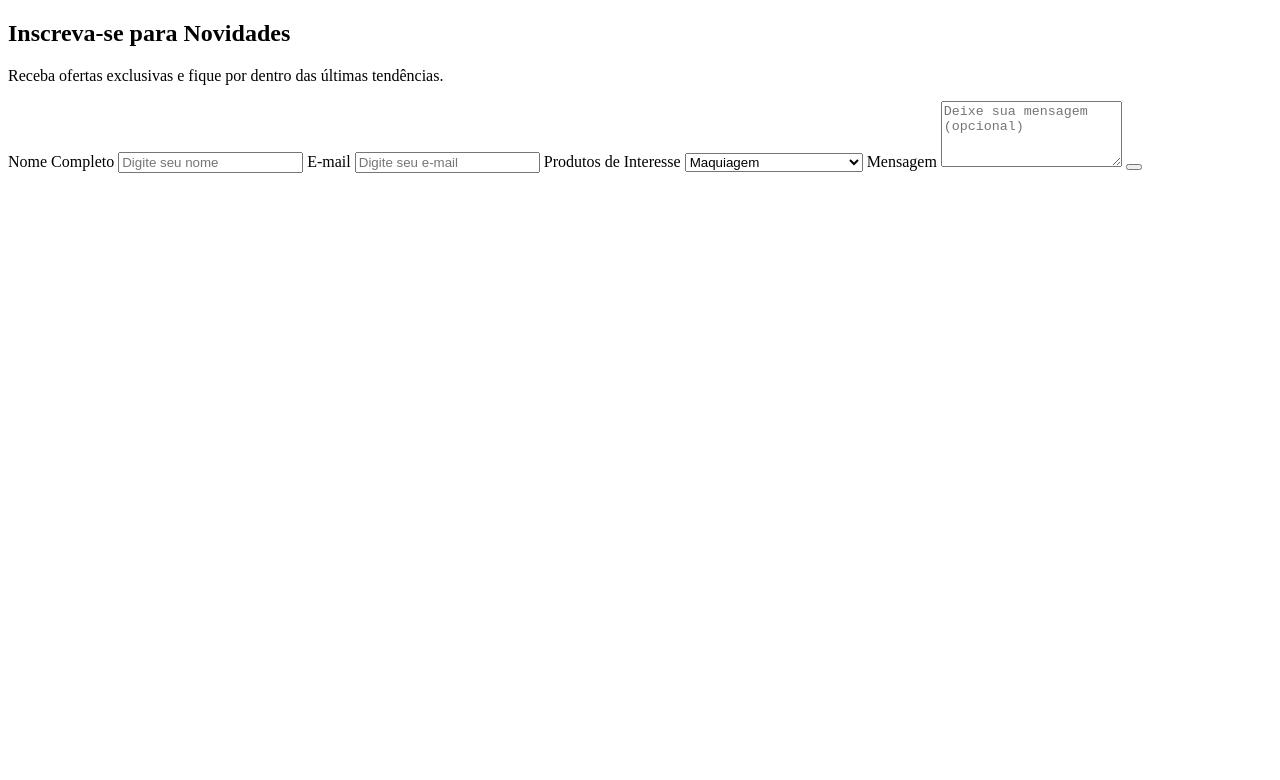
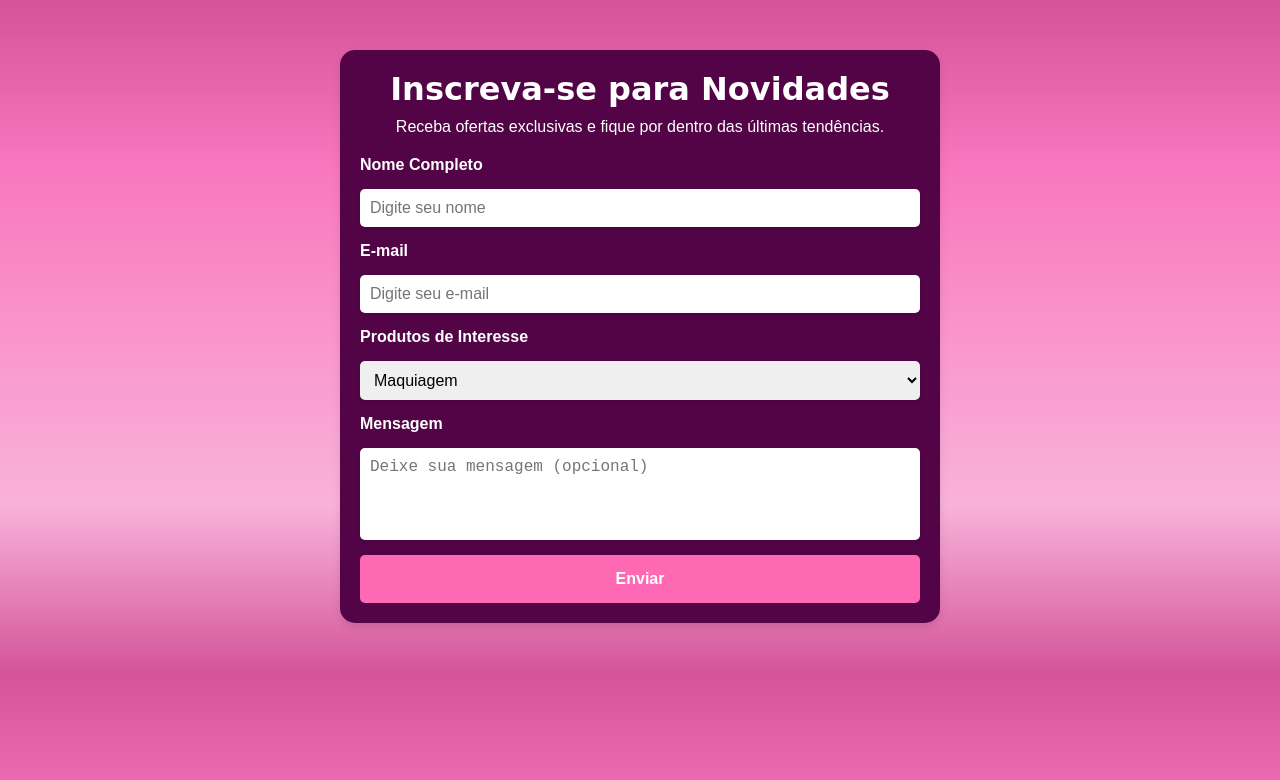
Before and after one commit to AntonioDev23/Primeiro-Projeto-Solo, a plain HTML site: page links/ins.html in a window 1280 px wide. Drawn offline with Linux system fonts and the light colour scheme.

Commit message:
form completo

```diff
--- /dev/null
+++ b/links/estilos/ins.css
@@ -0,0 +1,93 @@
+@charset "UTF-8";
+
+:root {
+  --cor-1: #d4549a;
+  --cor-2: #ff69b4;
+  --cor-3: #fa1f0b;
+  --cor-4: #666;
+  --cor-5: #520447;
+}
+
+* {
+  margin: 0;
+  padding: 0;
+  box-sizing: border-box;
+}
+
+body {
+    font-family: Arial, Helvetica, sans-serif;
+    background: linear-gradient(to bottom, #d4549a, #f877be, #fa95cc,#f8b2d9,#d4549a);
+    color: #333;
+    margin: 0px;
+    padding: 0px;
+}
+
+.formulario-inscricao {
+    max-width: 600px;
+    margin: 50px auto;
+    padding: 20px;
+    background-color: var(--cor-5);
+    color: white;
+    border-radius: 15px;
+    box-shadow: 0 4px 8px rgba(0, 0, 0, 0.1);
+    text-align: center;
+}
+
+.formulario-inscricao h2 {
+    margin-bottom: 10px;
+    font-size: 2rem;
+    font-family: 'Pacifico', cursive;
+}
+
+.formulario-inscricao p {
+    font-size: 1rem;
+    margin-bottom: 20px;
+}
+
+.form {
+    display: flex;
+    flex-direction: column;
+    gap: 15px;
+}
+
+.form label {
+    font-size: 1rem;
+    font-weight: bold;
+    text-align: left;
+}
+
+.form input, .form select, .form textarea {
+    padding: 10px;
+    border: none;
+    border-radius: 5px;
+    font-size: 1rem;
+    width: 100%;
+    box-shadow: 0 2px 4px rgba(0, 0, 0, 0.1);
+}
+
+.form input:focus, .form select:focus, .form textarea:focus {
+    outline: none;
+    box-shadow: 0 0 5px #ff69b4;
+}
+
+.form textarea {
+    resize: none;
+}
+
+.btn-enviar {
+    background-color: #ff69b4;
+    color: white;
+    padding: 15px;
+    font-size: 1rem;
+    font-weight: bold;
+    border: none;
+    border-radius: 5px;
+    cursor: pointer;
+    transition: background-color 0.3s;
+}
+
+.btn-enviar:hover {
+    background-color: #d4549a;
+    transform: translateY(-3px);
+    box-shadow: 0 4px 6px rgba(0, 0, 0, 0.2);
+}
--- a/links/ins.html
+++ b/links/ins.html
@@ -4,19 +4,20 @@
     <meta charset="UTF-8">
     <meta name="viewport" content="width=device-width, initial-scale=1.0">
     <title>Inscrição</title>
+    <link rel="stylesheet" href="estilos/ins.css">
 </head>
 <body>
-    <section>
+    <section class="formulario-inscricao">
         <h2>Inscreva-se para Novidades</h2>
         <p>Receba ofertas exclusivas e fique por dentro das últimas tendências.</p>
-        <form action="" method="post" class="form" autocomplete="on">
+        <form action="#" method="post" class="form" autocomplete="on">
         <label for="nome">Nome Completo</label>
         <input type="text" id="nome" name="nome" placeholder="Digite seu nome" required autocomplete="name">
 
-        <label for="">E-mail</label>
+        <label for="email">E-mail</label>
         <input type="text" id="email" name="email" placeholder="Digite seu e-mail" required autocomplete="email">
 
-        <label for="">Produtos de Interesse</label>
+        <label for="Interesse">Produtos de Interesse</label>
         <select name="Interesse" id="Interesse">
             <option value="">Maquiagem</option>
             <option value="">Cuidados com a Pele</option>
@@ -25,7 +26,7 @@
         </select>
             <label for="msg">Mensagem</label>
             <textarea name="msg" id="msg" placeholder="Deixe sua mensagem (opcional)" rows="4" ></textarea>
-            <button></button>
+            <button type="submit" class="btn-enviar">Enviar</button>
         </form>
     </section>
 </body>
```
